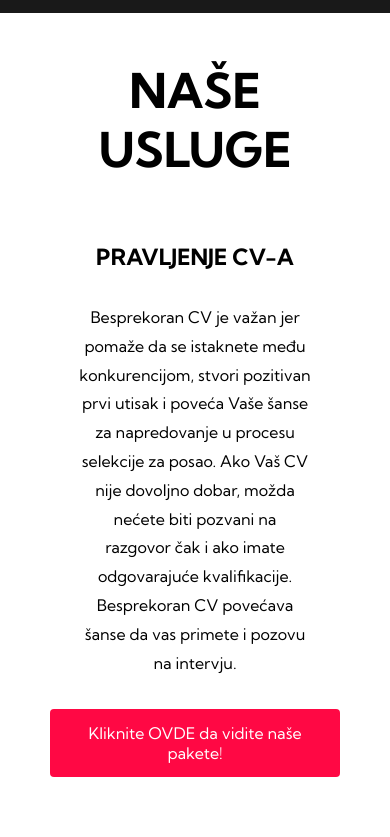
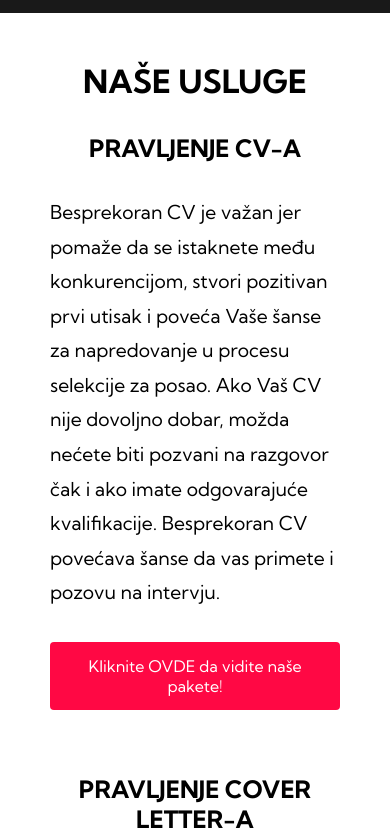
Before and after one commit to Strahinja1520/supercv_v2, a plain HTML site: page index.html in a window 390 px wide. Shown: the part 2239-3076 px from the top of the page. Drawn offline with nearby package versions, Linux system fonts and the light colour scheme.

Commit message:
Update style.css

```diff
--- a/style.css
+++ b/style.css
@@ -465,16 +465,17 @@
 
 }
 @media screen and (max-width: 480px) {
-    .usluge-content  h3{
-        margin-bottom: 1rem;
+    .usluge-content  h2{
+        margin-bottom: 2rem;
+        font-size: 2rem;
     }
     .usluge-content .usluga h3{
-        font-size: 1.4rem;
+        font-size: 1.5rem;
 
     }
     .usluge-content .usluga p{
-        font-size: 1rem;
-        text-align: center;
+        font-size: 1.2rem;
+        width: 100%;
     }
 }
 
```
